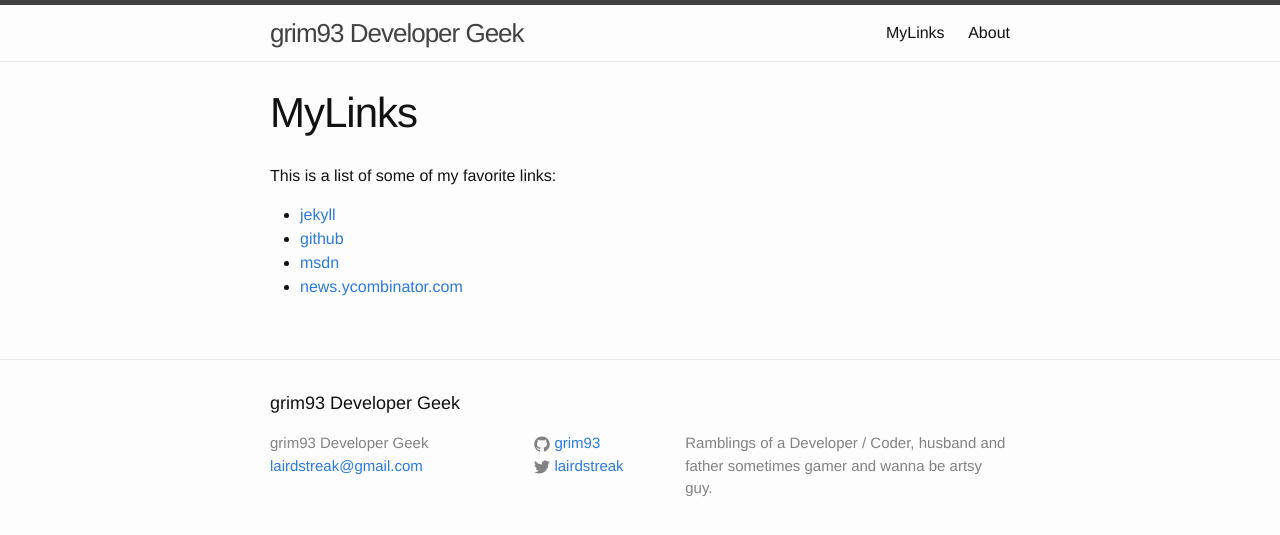
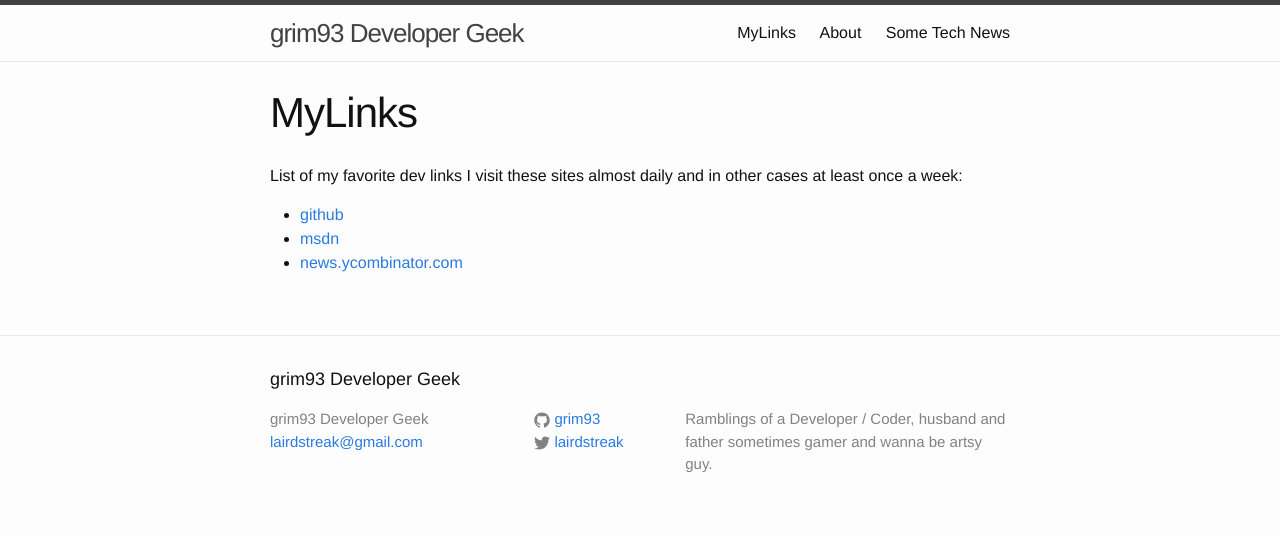
Before and after one commit to LairdStreak/LairdStreak.github.io, a Jekyll site: the page built from MyLinks.md, in a window 1280 px wide. Shown: the top 535 px of the page. Built offline with Jekyll 4.4.1, drawn with Linux system fonts in a browser that asks for light colours.

Commit message:
Commit it

```diff
--- a/MyLinks.md
+++ b/MyLinks.md
@@ -4,9 +4,8 @@
 layout: page
 ---
 
-This is a list of some of my favorite links:
+List of my favorite dev links I visit these sites almost daily and in other cases at least once a week:
 
-* [jekyll](https://github.com/jekyll/jekyll)
-* [github](https://github.com "github")
-* [msdn](https://msdn.microsoft.com "msdn")
+* <a href="https://github.com" target="_blank">github</a>
+* <a href="https://msdn.microsoft.com" target="_blank">msdn</a>
 * <a href='https://news.ycombinator.com' target='_blank'>news.ycombinator.com</a>
```
Also changed, not shown: jquerytest.html (+10 -21 lines).
